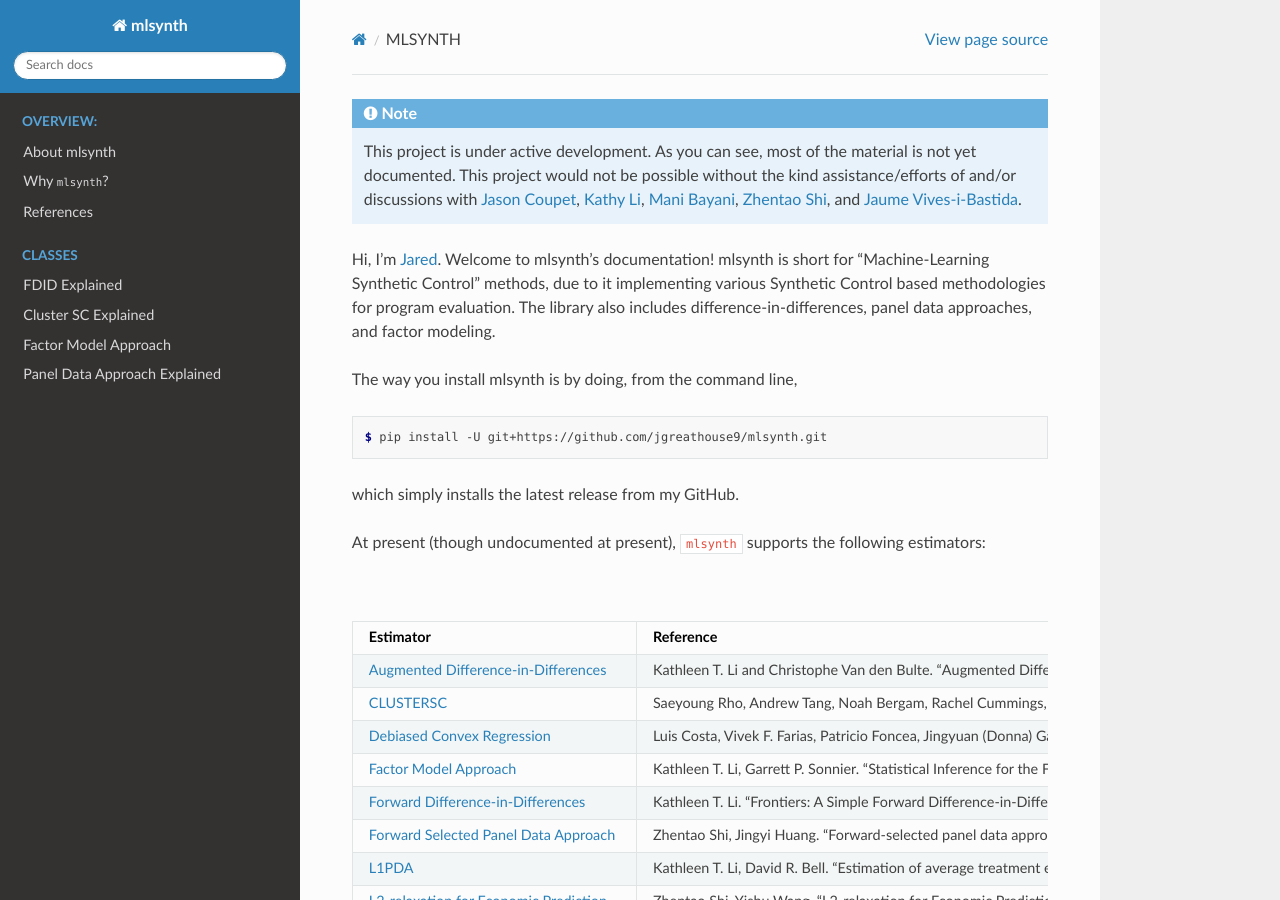
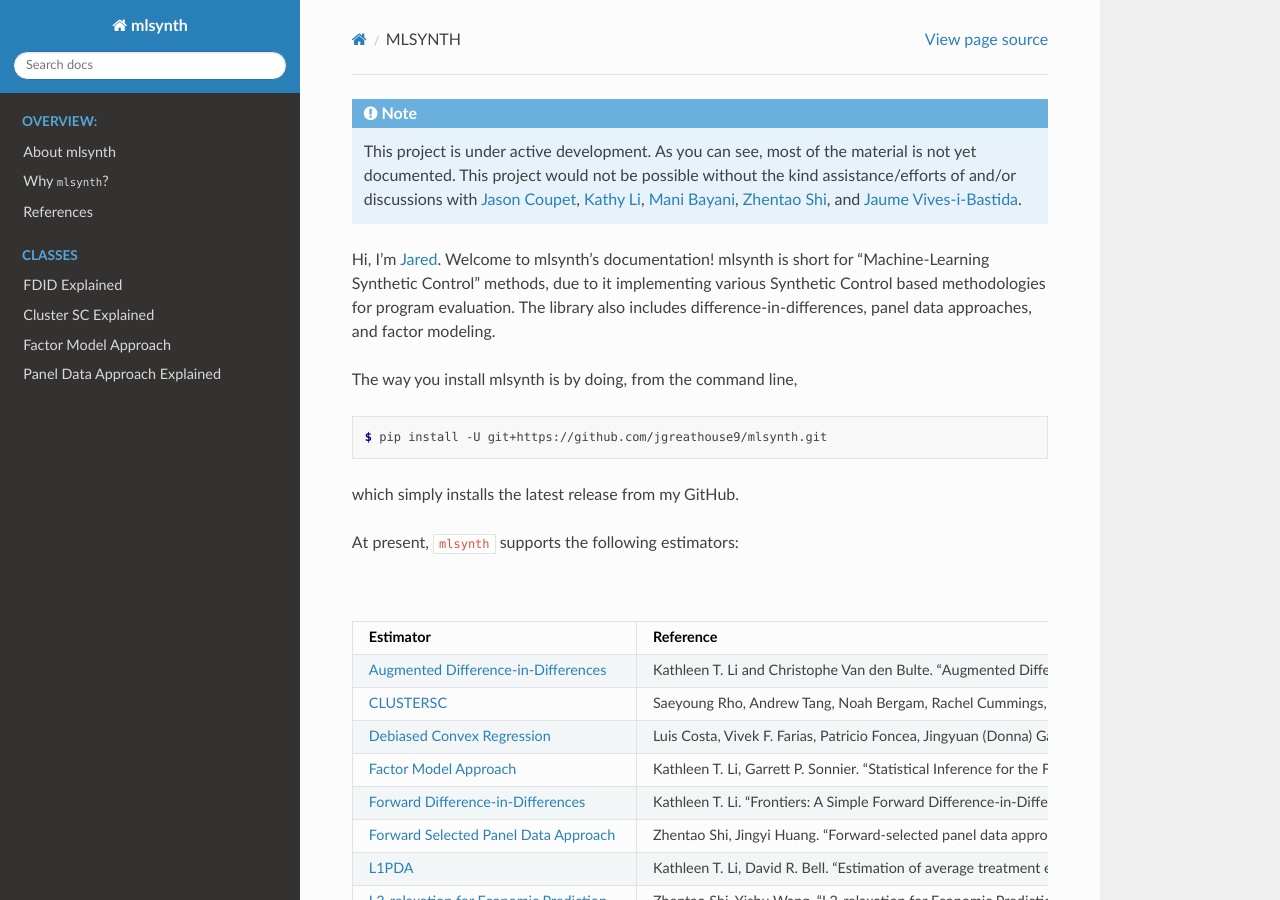
Before and after one commit to jgreathouse9/mlsynth, a Sphinx documentation site: the page built from docs/index.rst, in a window 1280 px wide and 900 px high. Built offline with Sphinx 7.4.7 and the Read the Docs theme 3.1.0, drawn with Linux system fonts in a browser that asks for light colours; pages that are not in the unit, such as notebooks, are missing from menus.

Commit message:
Update index.rst

```diff
--- a/docs/index.rst
+++ b/docs/index.rst
@@ -16,7 +16,7 @@
 
 which simply installs the latest release from my GitHub.
 
-At present (though undocumented at present), ``mlsynth`` supports the following estimators:
+At present, ``mlsynth`` supports the following estimators:
 
 .. list-table:: Estimators in `mlsynth`
    :widths: 30 50 20
```
